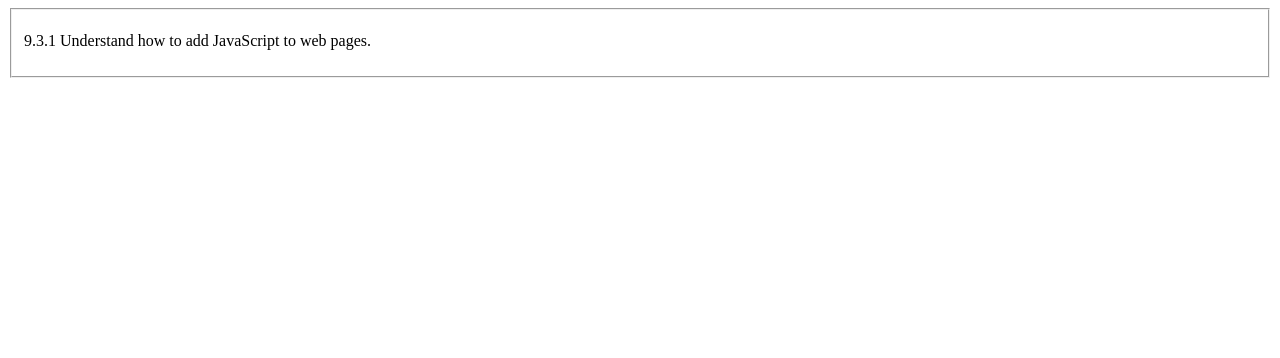
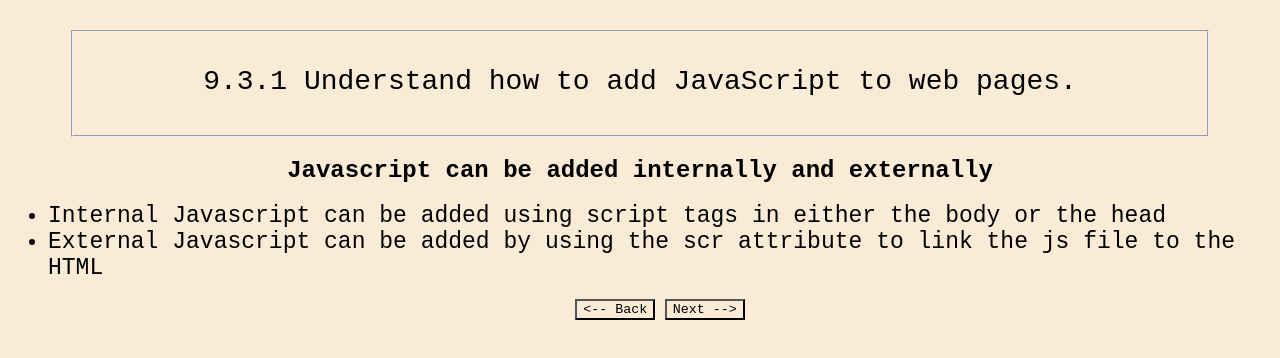
Before and after one commit to rayancheema/Zero-To-Hero-ICT, a plain HTML site: page JavaScript/9.3.1/index.html in a window 1280 px wide. Drawn offline with Linux system fonts and the light colour scheme.

Commit message:
make page for lo 9.3.1

```diff
--- a/JavaScript/9.3.1/index.html
+++ b/JavaScript/9.3.1/index.html
@@ -12,6 +12,15 @@
     <fieldset>
         <p>9.3.1 Understand how to add JavaScript to web pages.</p>
     </fieldset>
+    <h2>Javascript can be added internally and externally</h2>
+    <ul>
+        <li>Internal Javascript can be added using script tags in either the body or the head</li>
+        <li>External Javascript can be added by using the scr attribute to link the js file to the HTML</li>
+        <br>
+        <a href="../index.html"><button>&lt-- Back</button></a>
+        <a href="9.3.1/index.html"><button>Next --&gt</button></a>
+
+    </ul>
 </body>
 
 </html>
--- a/JavaScript/9.3.1/style.css
+++ b/JavaScript/9.3.1/style.css
@@ -0,0 +1,18 @@
+* {
+    text-align: center;
+    background-color: antiquewhite;
+    font-family: 'Courier New', Courier, monospace;
+    box-sizing: border-box;
+}
+p{
+    font-size: 28px;
+}
+fieldset{
+    width:90%;
+    margin: 0 auto;
+    margin-top: 30px;
+}
+li{
+    text-align: left;
+    font-size: 23px;
+}
```
